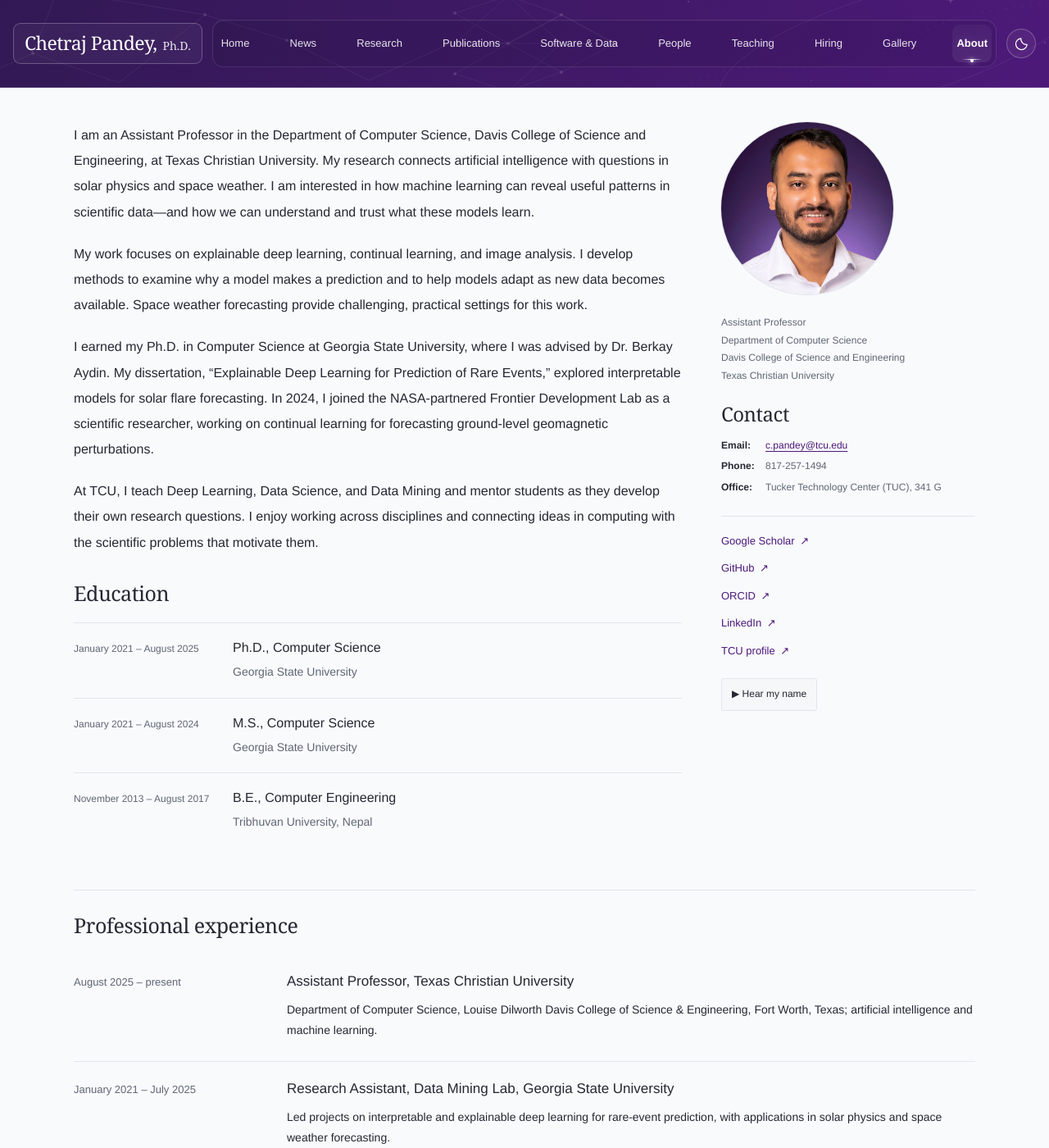
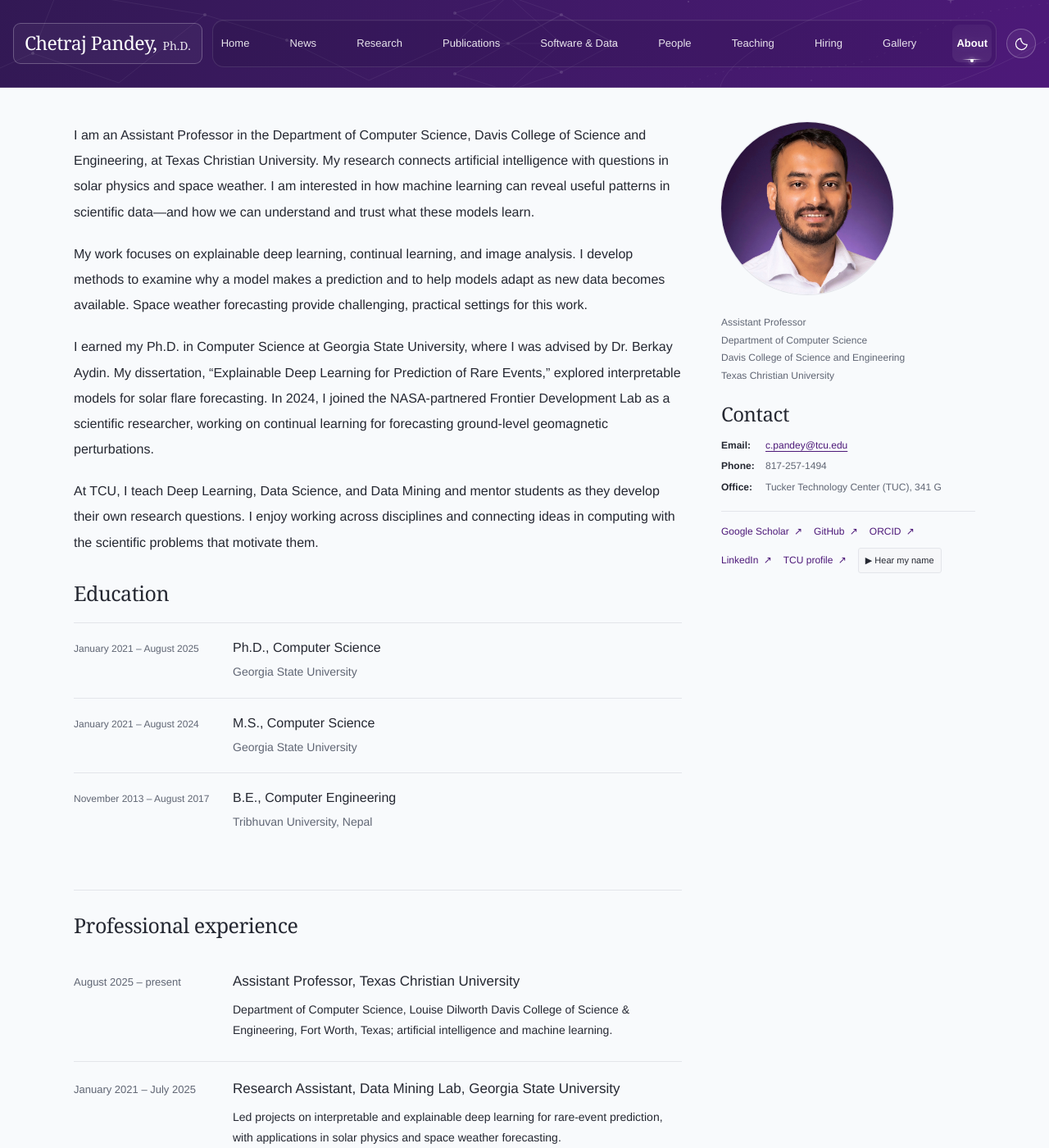
Before and after one commit to chetrajpandey/chetrajpandey.github.io, a Jekyll site: the page built from about.html, in a window 1280 px wide and 1400 px high. Shown: the whole window at 82% size. Built offline with Jekyll 4.4.1, drawn with Linux system fonts in a browser that asks for light colours.

Commit message:
Add sticky navigation and refine About sidebar

```diff
--- a/about.html
+++ b/about.html
@@ -5,7 +5,7 @@ title: About
 {% assign profile = site.data.profile %}
 <h1 class="visually-hidden">{{ site.data.page_text.about.title | escape | newline_to_br }}</h1>
 <section class="container about-layout section-bottom">
-<aside class="contact-panel"><img data-portrait draggable="false" src="{{ profile.portrait | relative_url }}" alt="{{ profile.name | escape }}" width="320" height="340"><p class="about-affiliation">{{ profile.role | escape }}<br>{{ profile.department | escape }}<br>{% if profile.college and profile.college != '' %}{{ profile.college | escape }}<br>{% endif %}{{ profile.institution | escape }}</p><h2 class="contact-heading">{{ site.data.page_text.about.contact_heading | escape | newline_to_br }}</h2><dl class="contact-details"><div><dt>Email:</dt><dd><a href="mailto:{{ profile.email | escape }}">{{ profile.email | escape }}</a></dd></div><div><dt>Phone:</dt><dd>{{ profile.phone | default: '—' | escape }}</dd></div><div><dt>Office:</dt><dd>{{ profile.office | escape }}</dd></div></dl>{% if profile.cv_url != '' %}{% include link.html url=profile.cv_url label='Download CV' class='button button-secondary' %}{% endif %}<div class="profile-links">{% for resource in profile.links %}{% include link.html url=resource.url label=resource.label %}{% endfor %}</div><button class="pronounce-button" type="button" data-pronounce>▶ Hear my name</button><audio id="pronunciation" src="{{ '/assets/audio/pronunciation.mp3' | relative_url }}" preload="none"></audio><p id="audio-status" class="audio-status" role="status"></p></aside>
+<aside class="contact-panel"><img data-portrait draggable="false" src="{{ profile.portrait | relative_url }}" alt="{{ profile.name | escape }}" width="320" height="340"><p class="about-affiliation">{{ profile.role | escape }}<br>{{ profile.department | escape }}<br>{% if profile.college and profile.college != '' %}{{ profile.college | escape }}<br>{% endif %}{{ profile.institution | escape }}</p><h2 class="contact-heading">{{ site.data.page_text.about.contact_heading | escape | newline_to_br }}</h2><dl class="contact-details"><div><dt>Email:</dt><dd><a href="mailto:{{ profile.email | escape }}">{{ profile.email | escape }}</a></dd></div><div><dt>Phone:</dt><dd>{{ profile.phone | default: '—' | escape }}</dd></div><div><dt>Office:</dt><dd>{{ profile.office | escape }}</dd></div></dl><div class="about-contact-resources">{% if profile.cv_url != '' %}{% include link.html url=profile.cv_url label='Download CV' class='button button-secondary' %}{% endif %}<div class="profile-links">{% for resource in profile.links %}{% include link.html url=resource.url label=resource.label %}{% endfor %}</div><button class="pronounce-button" type="button" data-pronounce>▶ Hear my name</button><audio id="pronunciation" src="{{ '/assets/audio/pronunciation.mp3' | relative_url }}" preload="none"></audio><p id="audio-status" class="audio-status" role="status"></p></div></aside>
 <article class="prose about-biography">{% for paragraph in profile.bio %}<p>{{ paragraph | escape }}</p>{% endfor %}</article>
 <section class="about-education"><h2>{{ site.data.page_text.about.education_heading | escape | newline_to_br }}</h2><div class="education-list">{% for education in profile.education %}<div><span>{{ education.year | escape }}</span><div><h3>{{ education.degree | escape }}</h3><p>{{ education.institution | escape }}</p></div></div>{% endfor %}</div></section>
 <div class="about-details">{% include career-group.html group='Professional experience' title=site.data.page_text.about.experience_heading %}{% include career-group.html group='Awards and fellowships' title=site.data.page_text.about.awards_heading %}{% include career-group.html group='Leadership' title=site.data.page_text.about.leadership_heading %}</div>
--- a/assets/css/site.css
+++ b/assets/css/site.css
@@ -660,3 +660,48 @@ html:has(.hiring-notice[open]) { overflow: hidden; }
 .hiring-notice .hiring-notice-dismiss { position: absolute; top: 6px; right: 12px; margin: 0; }
 .hiring-notice-dismiss button { border: 0; background: none; color: var(--muted); font-size: 28px; line-height: 1; padding: 8px; }
 .hiring-notice h2:focus { outline: none; }
+
+/* Keep navigation available while preserving space for the page content. */
+html { scroll-padding-top: var(--sticky-header-offset, 120px); }
+.site-header { position: sticky; top: 0; z-index: 10; transition: box-shadow .18s ease; }
+.site-header .header-inner { transition: padding-block .18s ease; }
+.site-header.is-scrolled { box-shadow: 0 4px 18px #11182726; }
+.site-header.is-scrolled .header-inner { padding-block: 10px; }
+@media (max-width: 1099px) {
+  .site-header.is-scrolled .header-inner { padding-block: 12px; }
+  body.js #navigation.is-open {
+    max-height: calc(100vh - var(--header-row-height, 90px) - 24px);
+    max-height: calc(100dvh - var(--header-row-height, 90px) - 24px);
+    overflow-y: auto;
+    overscroll-behavior: contain;
+  }
+}
+@media (prefers-reduced-motion: reduce) {
+  .site-header, .site-header .header-inner { transition: none; }
+}
+
+/* Profile sidebars share the live header offset instead of sliding underneath it. */
+@media screen and (min-width: 701px) {
+  .identity-sidebar, .about-layout .contact-panel {
+    position: sticky;
+    top: var(--sticky-header-offset, 120px);
+    max-height: calc(100vh - var(--sticky-header-offset, 120px) - 16px);
+    max-height: calc(100dvh - var(--sticky-header-offset, 120px) - 16px);
+    overflow-y: auto;
+    scrollbar-width: thin;
+  }
+  .about-layout .contact-panel { grid-row: 1 / 4; max-height: none; overflow: visible; }
+  .about-layout .about-details { grid-column: 1; grid-row: 3; min-width: 0; }
+  .about-details .career-record { grid-template-columns: 170px minmax(0,1fr); gap: 4px 24px; }
+}
+
+/* Compact, wrapping resources keep the About sidebar within the viewport. */
+.about-layout .contact-panel .about-contact-resources { grid-column: 1/-1; display: flex; flex-wrap: wrap; align-items: center; gap: 8px 14px; border-top: 1px solid var(--line); padding-top: 14px; margin-top: 18px; }
+.about-contact-resources .profile-links { display: contents; }
+.about-contact-resources .profile-links a { font-size: 12px; }
+.about-layout .contact-panel .about-contact-resources .pronounce-button { margin: 0; padding: 5px 8px; font-size: 11px; }
+.about-layout .contact-panel .about-contact-resources .audio-status { flex-basis: 100%; margin: 0; font-size: 12px; }
+.about-contact-resources .audio-status:empty { display: none; }
+@media screen and (min-width: 701px) and (max-height: 600px) {
+  .about-layout .contact-panel { position: static; }
+}
--- a/assets/js/site.js
+++ b/assets/js/site.js
@@ -14,6 +14,60 @@ document.addEventListener('keydown', (event) => {
     menuButton.focus();
   }
 });
+
+// Different enter/leave thresholds prevent header-height changes from flickering.
+const stickyHeader = document.querySelector('.site-header');
+if (stickyHeader) {
+  const headerInner = stickyHeader.querySelector('.header-inner');
+  const headerName = stickyHeader.querySelector('.wordmark');
+  const headerControls = stickyHeader.querySelector('.header-controls');
+  const updateHeaderOffsets = () => {
+    const bounds = stickyHeader.getBoundingClientRect();
+    document.documentElement.style.setProperty('--sticky-header-offset', Math.ceil(bounds.height + 16) + 'px');
+    const rowBottom = Math.max(headerName.getBoundingClientRect().bottom, headerControls.getBoundingClientRect().bottom);
+    const padding = parseFloat(getComputedStyle(headerInner).paddingBottom) || 0;
+    stickyHeader.style.setProperty('--header-row-height', Math.ceil(rowBottom - bounds.top + padding + 1) + 'px');
+  };
+  const updateCompactHeader = () => {
+    if (window.scrollY > 96) stickyHeader.classList.add('is-scrolled');
+    else if (window.scrollY < 16) stickyHeader.classList.remove('is-scrolled');
+  };
+  updateCompactHeader();
+  updateHeaderOffsets();
+  window.addEventListener('scroll', updateCompactHeader, {passive: true});
+  window.addEventListener('pageshow', updateCompactHeader);
+  window.addEventListener('resize', updateHeaderOffsets);
+  if ('ResizeObserver' in window) new ResizeObserver(updateHeaderOffsets).observe(stickyHeader);
+  const closeNavigation = () => {
+    menuButton?.setAttribute('aria-expanded', 'false');
+    navigation?.classList.remove('is-open');
+  };
+  // Scroll gestures close the compact menu without reacting to layout anchoring.
+  const collapseForScroll = () => {
+    if (window.innerWidth < 1100 && navigation?.classList.contains('is-open')) closeNavigation();
+  };
+  document.addEventListener('wheel', (event) => {
+    if (event.deltaY) collapseForScroll();
+  }, {passive: true});
+  document.addEventListener('touchmove', collapseForScroll, {passive: true});
+  document.addEventListener('pointerdown', (event) => {
+    if (event.clientX >= document.documentElement.clientWidth) collapseForScroll();
+  }, {passive: true});
+  document.addEventListener('keydown', (event) => {
+    if (['ArrowDown','ArrowUp','PageDown','PageUp','Home','End',' '].includes(event.key)
+        && !event.target.closest('input,textarea,select')
+        && !(event.key === ' ' && event.target.closest('button,a'))) collapseForScroll();
+  });
+  navigation?.addEventListener('click', (event) => {
+    if (event.target.closest('a')) closeNavigation();
+  });
+  const desktopNavigation = window.matchMedia('(min-width: 1100px)');
+  desktopNavigation.addEventListener('change', () => {
+    closeNavigation();
+    updateHeaderOffsets();
+  });
+}
+
 const form = document.querySelector('.publication-filters');
 if (form) {
   const publications = [...document.querySelectorAll('.publication')];
```
